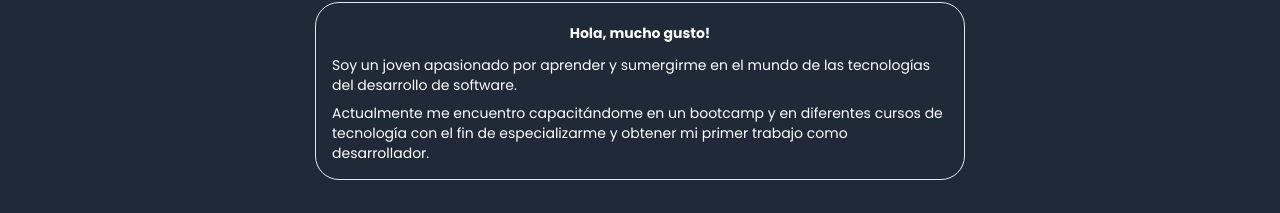
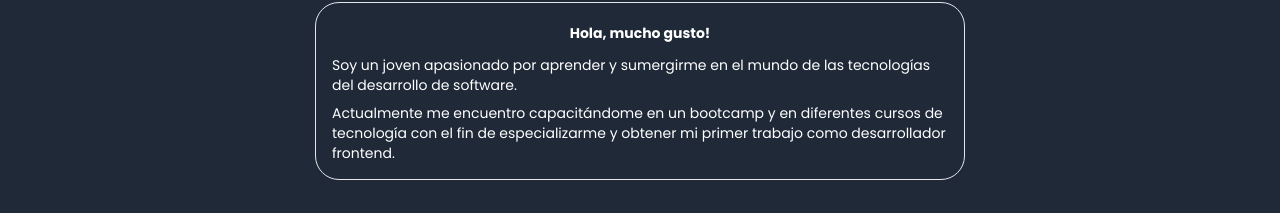
Before and after one commit to cesar-velazquez/MiSitioVersion3, a React (Vite) app: page / in a window 1280 px wide. Shown: the part 610-823 px from the top of the page. Built offline with nearby package versions, Linux system fonts and the light colour scheme; what tailwindcss-animated would draw is missing.

Commit message:
update cv

```diff
--- a/src/App.jsx
+++ b/src/App.jsx
@@ -91,7 +91,7 @@ function App() {
               w-[50px] hover:w-[85%]  '>
                 <a className='flex items-center gap-[0px] hover:gap-0 text-white font-bold
                 transition-all duration-700 text-xl '
-                  href="/cv/César Velazquez Ortiz CV.pdf" target='_blank'>
+                  href="/cv/CV CésarVelazquez.pdf" target='_blank'>
                   <h4 className='' >Cv</h4>
                   <li className='bx bx-download h-[50px] w-[50px]
                   flex items-center justify-center'></li>
--- a/src/Components/About.jsx
+++ b/src/Components/About.jsx
@@ -53,7 +53,7 @@ const About = () => {
                             <a className='border-2 border-red-600 text-center text-red-600
                         font-semibold p-2 hover:bg-red-600 hover:text-gray-800 text-[10px]
                         sm:text-[.75rem]
-                        transition-colors duration-700  '  href="/cv/César Velazquez Ortiz CV.pdf"
+                        transition-colors duration-700  '  href="/cv/CV CésarVelazquez.pdf"
                                 target='_blank'>{t('Download')} <i className='bx bxs-download dark:hover:text-yellow-200 hover:text-blue-500 '></i> </a>
                         </section>
                     </article>
--- a/src/i18n.js
+++ b/src/i18n.js
@@ -16,7 +16,7 @@ i18n
                     Download: 'Descargar Cv',
                     Greeting2: 'Hola, mucho gusto!',
                     Greeting3: 'Soy un joven apasionado por aprender y sumergirme en el mundo de las tecnologías del desarrollo de software.',
-                    Greeting4: 'Actualmente me encuentro capacitándome en un bootcamp y en diferentes cursos de tecnología con el fin de especializarme y obtener mi primer trabajo como desarrollador.',
+                    Greeting4: 'Actualmente me encuentro capacitándome en un bootcamp y en diferentes cursos de tecnología con el fin de especializarme y obtener mi primer trabajo como desarrollador frontend.',
                     My: 'Mis',
                     Skills: 'Habilidades',
                     Professional: 'Experiencia Profesional',
@@ -69,7 +69,7 @@ i18n
                     Download: 'Download Cv',
                     Greeting2: 'Hello, nice to meet you!',
                     Greeting3: 'I am a young man passionate about learning and immersing myself in the world of software development technologies.',
-                    Greeting4: 'I am currently training in a bootcamp and in different technology courses in order to specialize and obtain my first job as a developer.',
+                    Greeting4: 'I am currently training in a bootcamp and in different technology courses in order to specialize and obtain my first job as a frontend developer.',
                     My: 'My',
                     Skills: 'Skills',
                     Professional: 'Professional experience',
```
Also changed, not shown: 1 other file (tests, documents, lock files or other folders).
